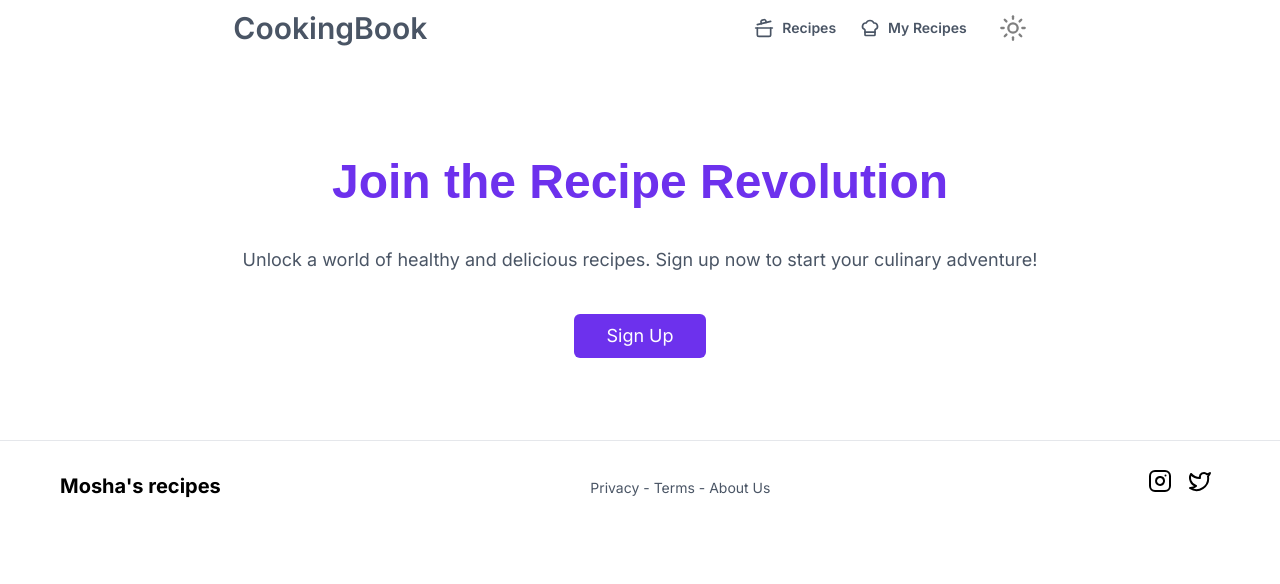
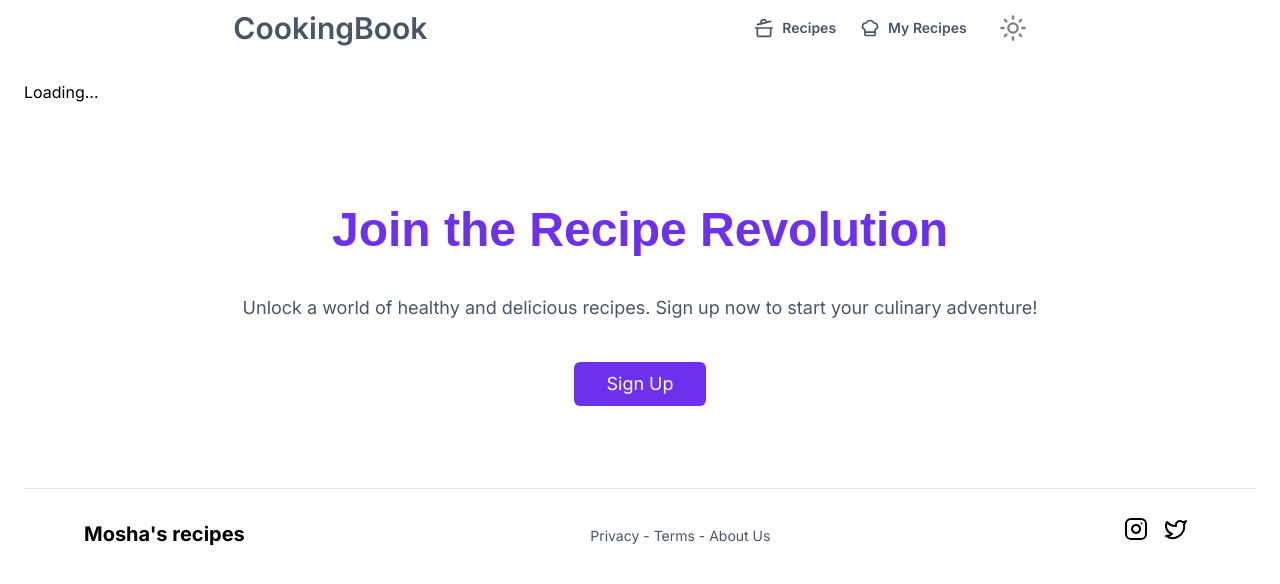
Before and after one commit to RaulSoriaUlibarri/Cookbook, a Next.js app: page /recipe/1 in a window 1280 px wide. Shown: the top 584 px of the page. Built offline with nearby package versions, Linux system fonts and the light colour scheme; no server answers; what @radix-ui/themes would draw is missing.

Commit message:
feat: create RecipeContainer with basic structure

```diff
--- a/src/app/recipe/[id]/page.tsx
+++ b/src/app/recipe/[id]/page.tsx
@@ -1,14 +1,17 @@
 "use client";
 
-import { useState } from "react";
-import MealHero from "@/components/MealHero";
+import { useParams } from "next/navigation";
 import Footer from "@/components/UI/Footer";
-import { RecipesContainer } from "../../../containers/index";
+import { RecipeContainer } from "@/containers";
 
-export default function directory() {
+export default function RecipePage() {
+  const params = useParams();
+  const recipeId = params.id as string;
+
   return (
-    <>
+    <div className="p-6">
+      <RecipeContainer id={recipeId} />
       <Footer />
-    </>
+    </div>
   );
 }
--- /dev/null
+++ b/src/containers/RecipeContainer.tsx
@@ -0,0 +1,27 @@
+"use client";
+
+import { fetchMeal } from "@/server/actions";
+import { useQuery } from "@tanstack/react-query";
+
+type RecipeContainerProps = {
+  id: string;
+};
+
+const RecipeContainer = ({ id }: RecipeContainerProps) => {
+  const { data, error, isLoading } = useQuery({
+    queryFn: () => fetchMeal(id),
+    queryKey: ["meal"],
+    staleTime: 1000 * 60 * 30,
+  });
+
+  if (isLoading) return <p>Loading...</p>;
+  if (error) return <p>Error: {error.message}</p>;
+
+  return (
+    <>
+      <div></div>
+    </>
+  );
+};
+
+export default RecipeContainer;
--- a/src/containers/index.js
+++ b/src/containers/index.js
@@ -1 +1,2 @@
 export { default as RecipesContainer } from "./RecipesContainer";
+export { default as RecipeContainer } from "./RecipeContainer";
```
